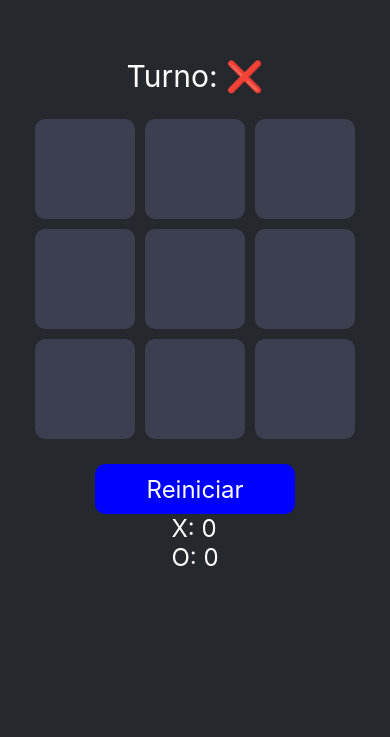
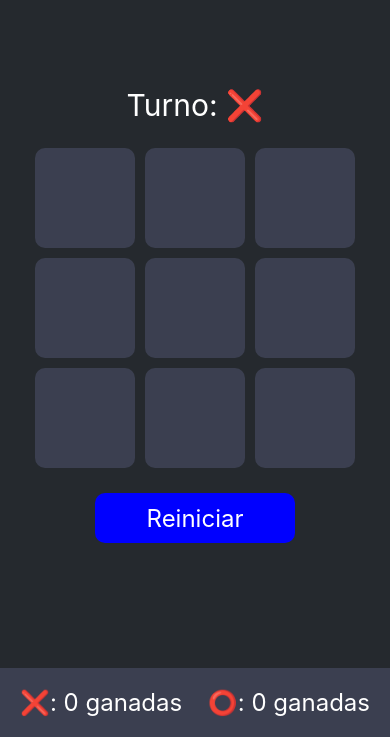
Before and after one commit to NahuelPajon/Ta-te-ti_app, a React Native app: screen / in a window 390 px wide. Shown: the part 107-844 px from the top of the page. Built offline with nearby package versions, Linux system fonts and the light colour scheme.

Commit message:
styling counter of wins

```diff
--- a/App.js
+++ b/App.js
@@ -3,7 +3,14 @@ import { StyleSheet, Text, View, TouchableOpacity } from "react-native";
 import useTicTacToe from "./useTictactoe"; // importamos el hook personalizado
 
 export default function App() {
-  const { turno, casillas, manejarPresion, reiniciarJuego, contadorO, contadorX } = useTicTacToe();
+  const {
+    turno,
+    casillas,
+    manejarPresion,
+    reiniciarJuego,
+    contadorO,
+    contadorX,
+  } = useTicTacToe();
 
   return (
     <View style={styles.container}>
@@ -29,9 +36,9 @@ export default function App() {
       >
         <Text style={styles.texto}>Reiniciar</Text>
       </TouchableOpacity>
-      <View>
-        <Text style={styles.texto}>X: {contadorX}</Text>
-        <Text style={styles.texto}>O: {contadorO}</Text>
+      <View style={styles.containerContador}>
+        <Text style={styles.texto}>❌: {contadorX} ganadas</Text>
+        <Text style={styles.texto}>⭕: {contadorO} ganadas</Text>
       </View>
     </View>
   );
@@ -78,4 +85,15 @@ const styles = StyleSheet.create({
     fontSize: 30,
     marginBottom: 20,
   },
+  containerContador: {
+    position: "absolute",
+    flexDirection: "row",
+    justifyContent: "space-between",
+    width: "100%",
+    paddingHorizontal: 20,
+    bottom: 0,
+    backgroundColor: "#3b3f50",
+    paddingVertical: 20,
+    alignContent: "center",
+  },
 });
```
